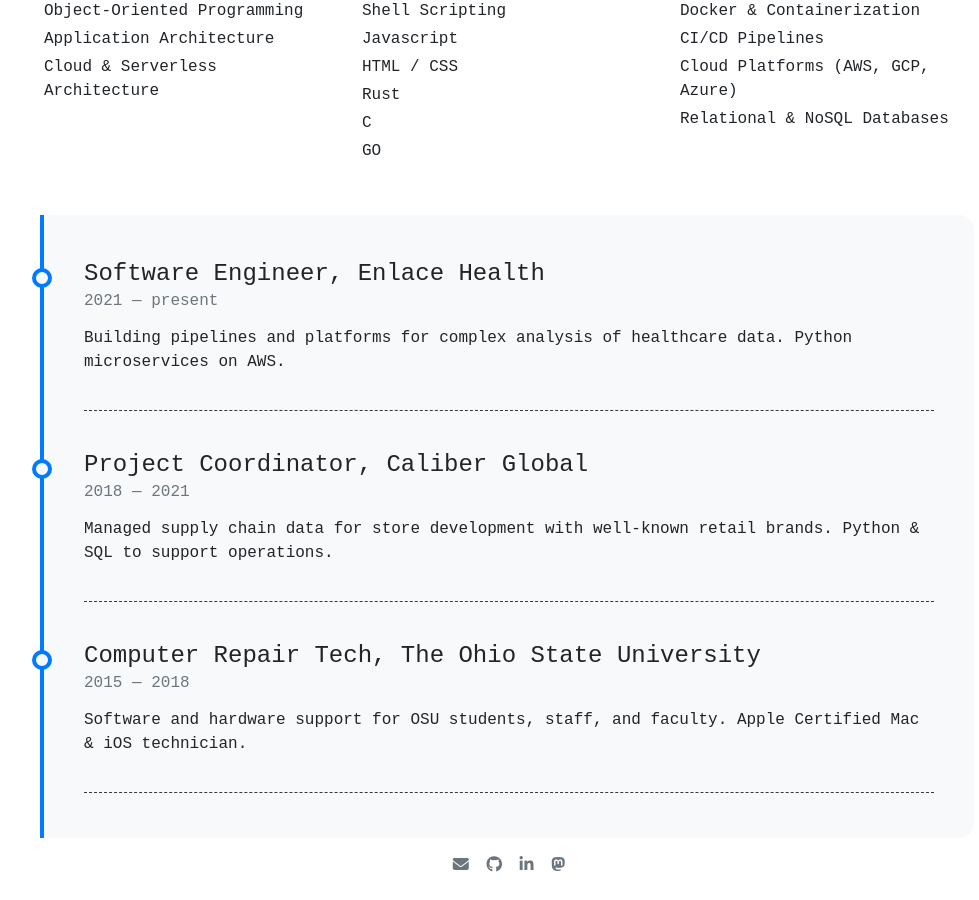
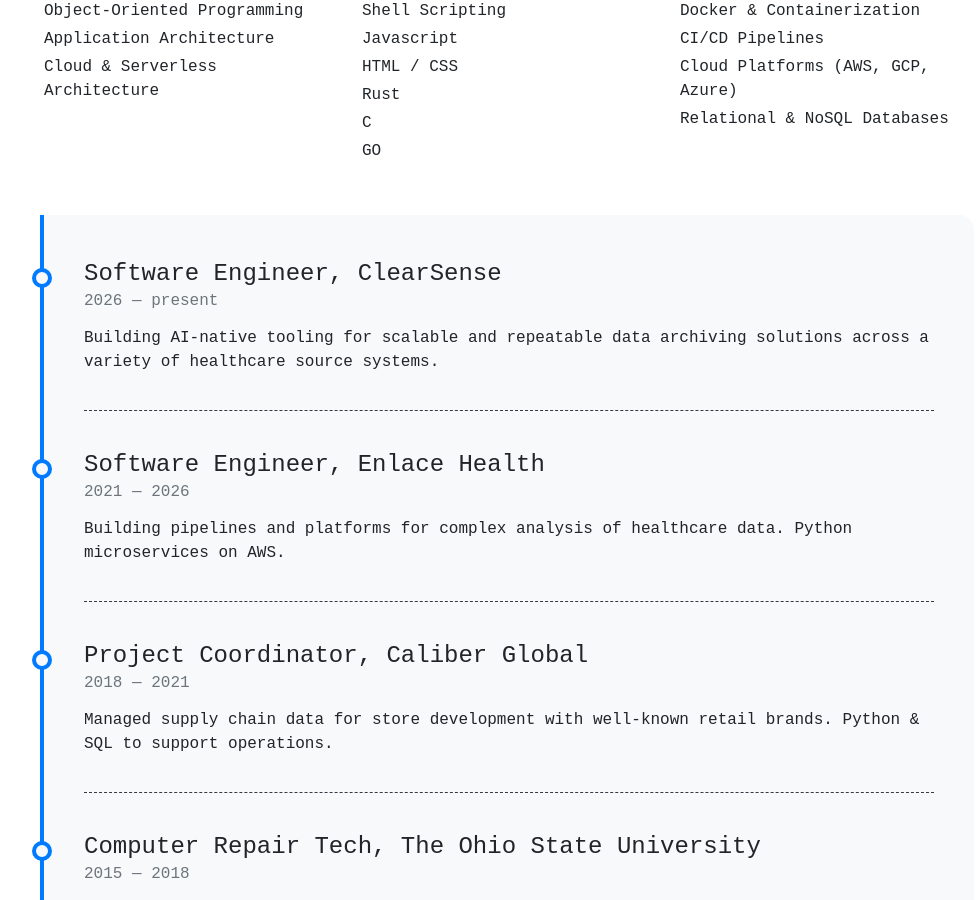
Before and after one commit to subich/subich.github.io, a Jekyll site: the page built from pages/about.md, in a window 1280 px wide and 900 px high, scrolled down 658 px. Shown: the whole window, without its empty margins (131-1110 px from the left). Built offline with Jekyll 4.4.1, drawn with Linux system fonts in a browser that asks for light colours; emoji names are drawn with the system emoji font.

Commit message:
chore: update employment timeline
Co-authored-by: Copilot <223556219+Copilot@users.noreply.github.com>

```diff
--- a/_data/timeline.yml
+++ b/_data/timeline.yml
@@ -1,6 +1,13 @@
+- title: Software Engineer, ClearSense
+  from: 2026
+  to: present
+  description: |
+    Building AI-native tooling for scalable and repeatable data archiving solutions
+    across a variety of healthcare source systems.
+
 - title: Software Engineer, Enlace Health
   from: 2021
-  to: present
+  to: 2026
   description: |
     Building pipelines and platforms for complex analysis of healthcare data.
     Python microservices on AWS.
```
